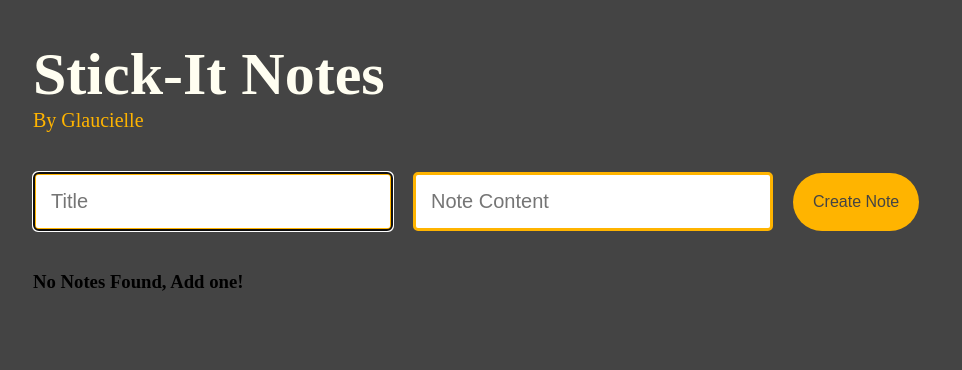
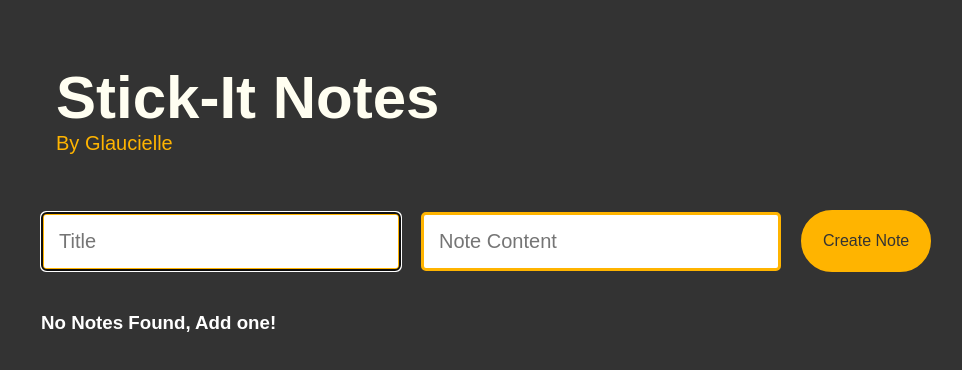
Before and after one commit to glauciellesa/stickNotes, a website: page projeto/index.html in a window 1280 px wide. Shown: the whole page, without its empty margins (7-969 px from the left). Drawn offline with Linux system fonts and the light colour scheme.

Commit message:
Background color change

```diff
--- a/projeto/index.html
+++ b/projeto/index.html
@@ -5,9 +5,14 @@
     <meta http-equiv="X-UA-Compatible" content="IE=edge" />
     <meta name="viewport" content="width=device-width, initial-scale=1.0" />
     <title>Sticky notes</title>
+    <link
+      href="https://fonts.googleapis.com/css?family=Reenie+Beanie&display=swap"
+      rel="stylesheet"
+    />
     <link rel="stylesheet" href="./style.css" />
     <script src="./script.js" defer></script>
   </head>
+
   <body>
     <div id="headingId" class="heading">
       <h1>Stick-It Notes</h1>
@@ -35,7 +40,8 @@
         <button type="submit" class="bnt">Create Note</button>
       </form>
     </div>
-    <h3 id="no-notes" class="noNotes">No Notes Found, Add one!</h3>
-    <ul id="notes" class="notes"></ul>
+
+    <h3 id="no-notes">No Notes Found, Add one!</h3>
+    <ul id="notes"></ul>
   </body>
 </html>
--- a/projeto/style.css
+++ b/projeto/style.css
@@ -5,8 +5,11 @@
 }
 
 body {
-  background-color: #444;
-  padding: 0 40px;
+  font-family: arial, sans-serif;
+  font-size: 100%;
+  margin: 3em;
+  background: #333;
+  color: #fff;
 }
 
 body > * {
@@ -14,6 +17,12 @@ body > * {
 }
 
 .heading {
+  position: sticky;
+  top: 0;
+  background-color: #333;
+  z-index: 7;
+  padding: 15px 0px;
+  margin-left: 15px;
 }
 
 .heading h1 {
@@ -45,18 +54,22 @@ body > * {
   border-radius: 5px;
   border: 3px solid rgb(270, 180, 0);
   padding: 15px;
-  color: aliceblue;
+  color: #333;
   font-size: 20px;
 }
 
 .bnt {
   background: rgb(270, 180, 0);
   border: none;
-  color: #444;
+  color: #333;
   padding: 20px;
+  border: 2px solid rgb(270, 180, 0);
+  background-color: rgb(270, 180, 0);
   border-radius: 40px;
   font-size: 16px;
   font-weight: 500;
+  cursor: pointer;
+  -webkit-tap-highlight-color: transparent;
 }
 
 .noNotes {
```
